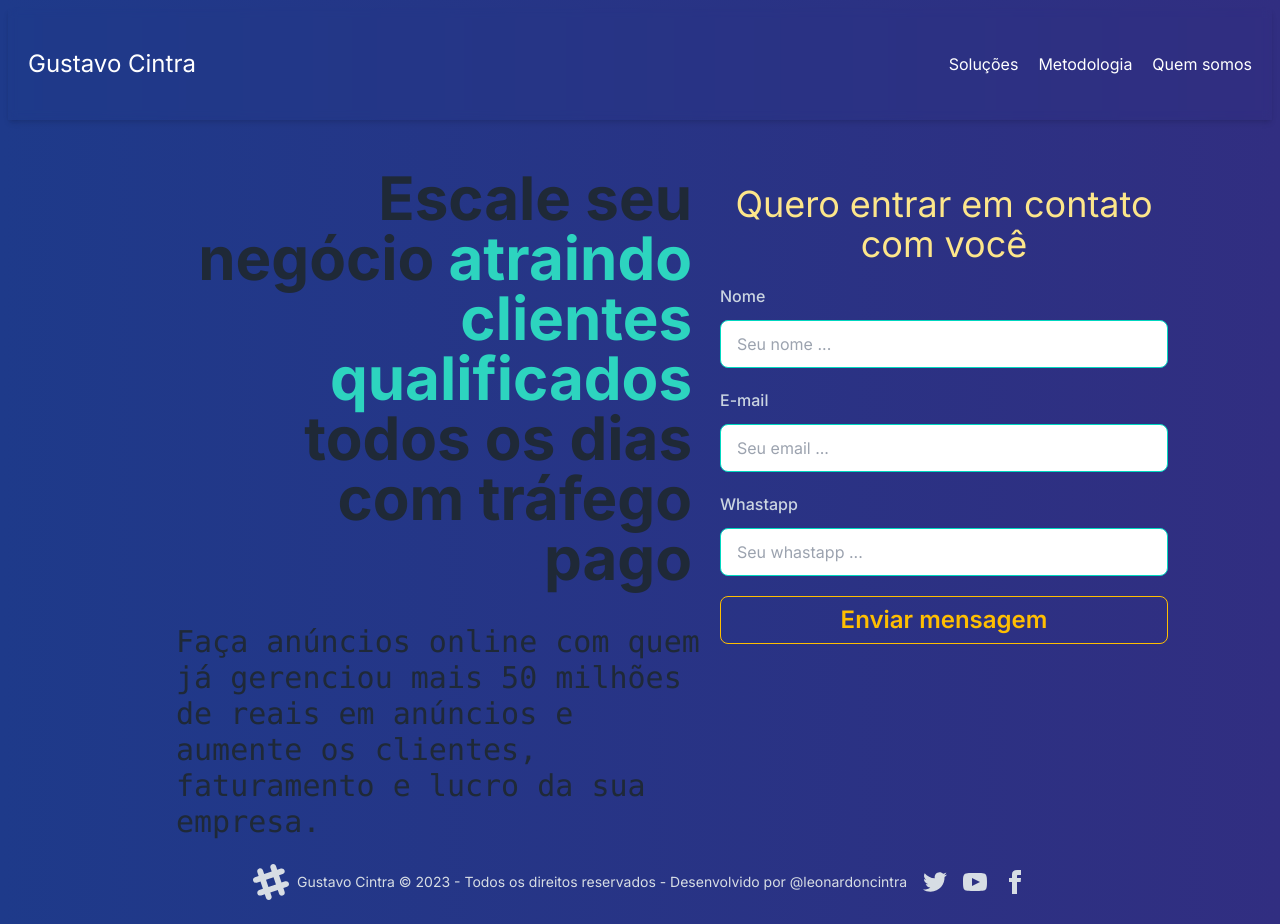
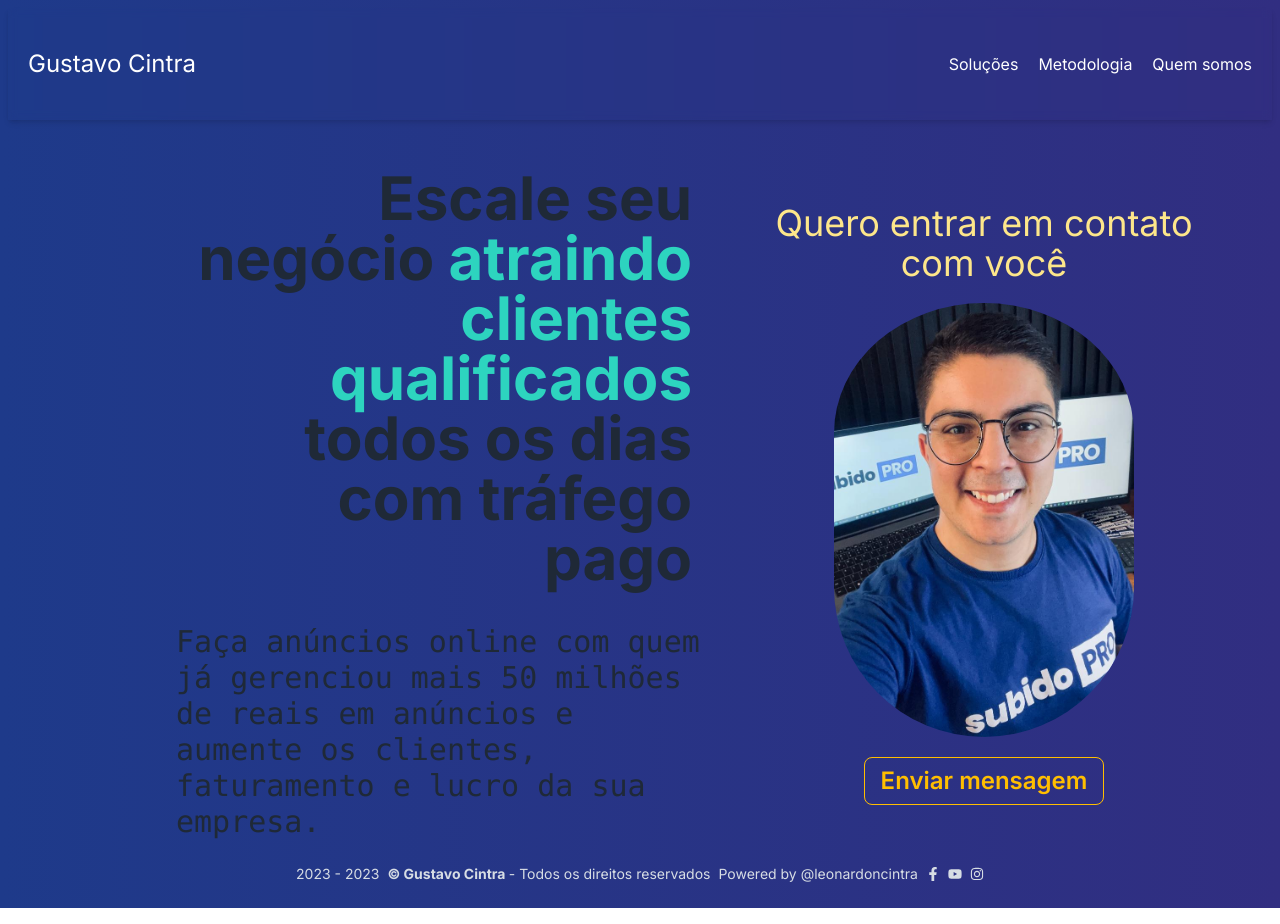
Before and after one commit to leonardocintra/landingpage, a Next.js app: page / in a window 1280 px wide. Built offline with nearby package versions, Linux system fonts and the light colour scheme.

Commit message:
✨ feat: add whastapp

```diff
--- a/src/app/components/ContactForm.tsx
+++ /dev/null
@@ -1,34 +0,0 @@
-import ContactFormDivInput from "./ContactFormDivInput";
-
-export default function ContactForm() {
-  return (
-    <div className="">
-      <ContactFormDivInput
-        htmlFor="nome"
-        inputId="nome"
-        labelText="Nome"
-        placeholder="Seu nome ..."
-        type="text"
-      />
-
-      <ContactFormDivInput
-        htmlFor="email"
-        inputId="email"
-        labelText="E-mail"
-        placeholder="Seu email ..."
-        type="email"
-      />
-
-      <ContactFormDivInput
-        htmlFor="whatsapp"
-        inputId="whatsapp"
-        labelText="Whastapp"
-        placeholder="Seu whastapp ..."
-        type="number"
-      />
-      <div className="mt-5">
-        <button className="btn btn-outline btn-warning w-full max-w-md text-2xl">Enviar mensagem</button>
-      </div>
-    </div>
-  );
-}
--- a/src/app/components/ContactFormDivInput.tsx
+++ /dev/null
@@ -1,27 +0,0 @@
-type ContactFormDivInputProps = {
-  htmlFor: string;
-  labelText: string;
-  inputId: string;
-  type: string;
-  placeholder: string;
-};
-
-export default function ContactFormDivInput(props: ContactFormDivInputProps) {
-  return (
-    <div className="mt-5">
-      <label
-        htmlFor={props.htmlFor}
-        className="mb-3 block text-base font-medium text-slate-300"
-      >
-        {props.labelText}
-      </label>
-      <input
-        id={props.inputId}
-        name={props.inputId}
-        type={props.type}
-        placeholder={props.placeholder}
-        className="input input-bordered input-accent w-full max-w-md"
-      />
-    </div>
-  );
-}
--- a/src/app/components/Footer.tsx
+++ b/src/app/components/Footer.tsx
@@ -1,55 +1,35 @@
+import Link from "next/link";
+import { FaInstagram, FaFacebookF, FaYoutube } from "react-icons/fa";
+import { IoMdHeart } from "react-icons/io";
+
 export default function Footer() {
   return (
     <footer className="flex footer items-center text-neutral-content justify-center p-4">
       <aside className="items-center grid-flow-col">
-        <svg
-          width="36"
-          height="36"
-          viewBox="0 0 24 24"
-          xmlns="http://www.w3.org/2000/svg"
-          fillRule="evenodd"
-          clipRule="evenodd"
-          className="fill-current"
-        >
-          <path d="M22.672 15.226l-2.432.811.841 2.515c.33 1.019-.209 2.127-1.23 2.456-1.15.325-2.148-.321-2.463-1.226l-.84-2.518-5.013 1.677.84 2.517c.391 1.203-.434 2.542-1.831 2.542-.88 0-1.601-.564-1.86-1.314l-.842-2.516-2.431.809c-1.135.328-2.145-.317-2.463-1.229-.329-1.018.211-2.127 1.231-2.456l2.432-.809-1.621-4.823-2.432.808c-1.355.384-2.558-.59-2.558-1.839 0-.817.509-1.582 1.327-1.846l2.433-.809-.842-2.515c-.33-1.02.211-2.129 1.232-2.458 1.02-.329 2.13.209 2.461 1.229l.842 2.515 5.011-1.677-.839-2.517c-.403-1.238.484-2.553 1.843-2.553.819 0 1.585.509 1.85 1.326l.841 2.517 2.431-.81c1.02-.33 2.131.211 2.461 1.229.332 1.018-.21 2.126-1.23 2.456l-2.433.809 1.622 4.823 2.433-.809c1.242-.401 2.557.484 2.557 1.838 0 .819-.51 1.583-1.328 1.847m-8.992-6.428l-5.01 1.675 1.619 4.828 5.011-1.674-1.62-4.829z"></path>
-        </svg>
-        <p>Gustavo Cintra © 2023 - Todos os direitos reservados - Desenvolvido por @leonardoncintra</p>
+        <div className="flex space-x-2 flex-col sm:flex-row items-center text-center">
+          <div>2023 - {new Date().getFullYear()}</div>
+          <div>
+            <b>© Gustavo Cintra </b> - Todos os direitos reservados
+          </div>
+          <div>
+            Powered by{" "}
+            <Link href={"https://www.instagram.com/leonardoncintra/"}>
+              @leonardoncintra
+            </Link>
+          </div>
+        </div>
+        <div className="flex space-x-2">
+          <Link href={"#"} className="">
+            <FaFacebookF />
+          </Link>
+          <Link href={"#"} className="">
+            <FaYoutube />
+          </Link>
+          <Link href={"#"} className="">
+            <FaInstagram />
+          </Link>
+        </div>
       </aside>
-      <nav className="grid-flow-col gap-4 md:place-self-center md:justify-self-end">
-        <a>
-          <svg
-            xmlns="http://www.w3.org/2000/svg"
-            width="24"
-            height="24"
-            viewBox="0 0 24 24"
-            className="fill-current"
-          >
-            <path d="M24 4.557c-.883.392-1.832.656-2.828.775 1.017-.609 1.798-1.574 2.165-2.724-.951.564-2.005.974-3.127 1.195-.897-.957-2.178-1.555-3.594-1.555-3.179 0-5.515 2.966-4.797 6.045-4.091-.205-7.719-2.165-10.148-5.144-1.29 2.213-.669 5.108 1.523 6.574-.806-.026-1.566-.247-2.229-.616-.054 2.281 1.581 4.415 3.949 4.89-.693.188-1.452.232-2.224.084.626 1.956 2.444 3.379 4.6 3.419-2.07 1.623-4.678 2.348-7.29 2.04 2.179 1.397 4.768 2.212 7.548 2.212 9.142 0 14.307-7.721 13.995-14.646.962-.695 1.797-1.562 2.457-2.549z"></path>
-          </svg>
-        </a>
-        <a>
-          <svg
-            xmlns="http://www.w3.org/2000/svg"
-            width="24"
-            height="24"
-            viewBox="0 0 24 24"
-            className="fill-current"
-          >
-            <path d="M19.615 3.184c-3.604-.246-11.631-.245-15.23 0-3.897.266-4.356 2.62-4.385 8.816.029 6.185.484 8.549 4.385 8.816 3.6.245 11.626.246 15.23 0 3.897-.266 4.356-2.62 4.385-8.816-.029-6.185-.484-8.549-4.385-8.816zm-10.615 12.816v-8l8 3.993-8 4.007z"></path>
-          </svg>
-        </a>
-        <a>
-          <svg
-            xmlns="http://www.w3.org/2000/svg"
-            width="24"
-            height="24"
-            viewBox="0 0 24 24"
-            className="fill-current"
-          >
-            <path d="M9 8h-3v4h3v12h5v-12h3.642l.358-4h-4v-1.667c0-.955.192-1.333 1.115-1.333h2.885v-5h-3.808c-3.596 0-5.192 1.583-5.192 4.615v3.385z"></path>
-          </svg>
-        </a>
-      </nav>
     </footer>
   );
 }
--- a/src/app/page.tsx
+++ b/src/app/page.tsx
@@ -1,6 +1,5 @@
 import Image from "next/image";
 import Header from "./components/Header";
-import ContactForm from "./components/ContactForm";
 import HighlightSection from "./components/HighlightSection";
 import ServicesSection from "./components/ServicesSection";
 import TestimonialsSection from "./components/TestimonialsSection";
@@ -15,7 +14,6 @@ export default function Home() {
       <NavHeader />
 
       <div className="flex flex-col sm:flex-row p-2 mt-10">
-
         {/* Coluna 1 */}
         <div className="flex-1 sm:pl-40">
           <p className="text-5xl lg:text-6xl font-bold hover:text-sky-200 text-right pr-3">
@@ -33,9 +31,29 @@ export default function Home() {
         </div>
 
         {/* Coluna 2 */}
-        <div className="flex-1 p-4">
-          <h2 className="text-4xl text-center max-w-md text-amber-200">Quero entrar em contato com você</h2>
-          <ContactForm />
+        <div className="flex flex-col flex-1 p-4 items-center justify-center">
+          <h2 className="text-4xl text-center max-w-md text-amber-200">
+            Quero entrar em contato com você
+          </h2>
+
+          <Image
+            src={"/img/gut1.jpeg"}
+            alt="Gustavo Cintra"
+            className="rounded-full pt-5"
+            width={300}
+            height={300}
+          />
+          <div className="mt-5">
+            <Link
+              target="_blank"
+              className="btn btn-outline btn-warning w-full max-w-md text-2xl"
+              href={
+                "https://wa.me/5516991981267?text=Ola, Gostaria de atrair mais clientes para meu negocio usando trafego pago. Vamos negociar ?"
+              }
+            >
+              Enviar mensagem
+            </Link>
+          </div>
         </div>
       </div>
 
```
Also changed, not shown: public/img/gut1.jpeg (added).
